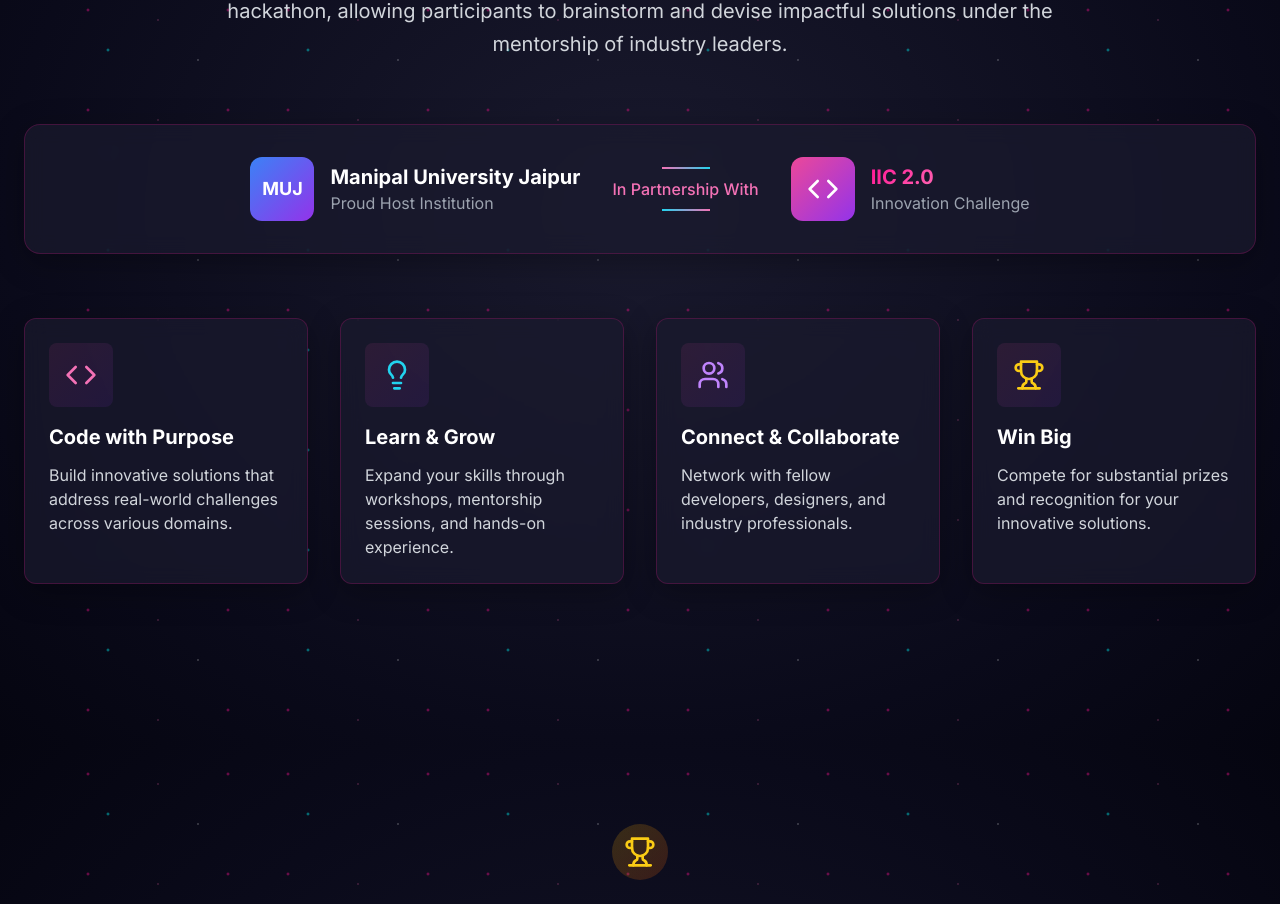
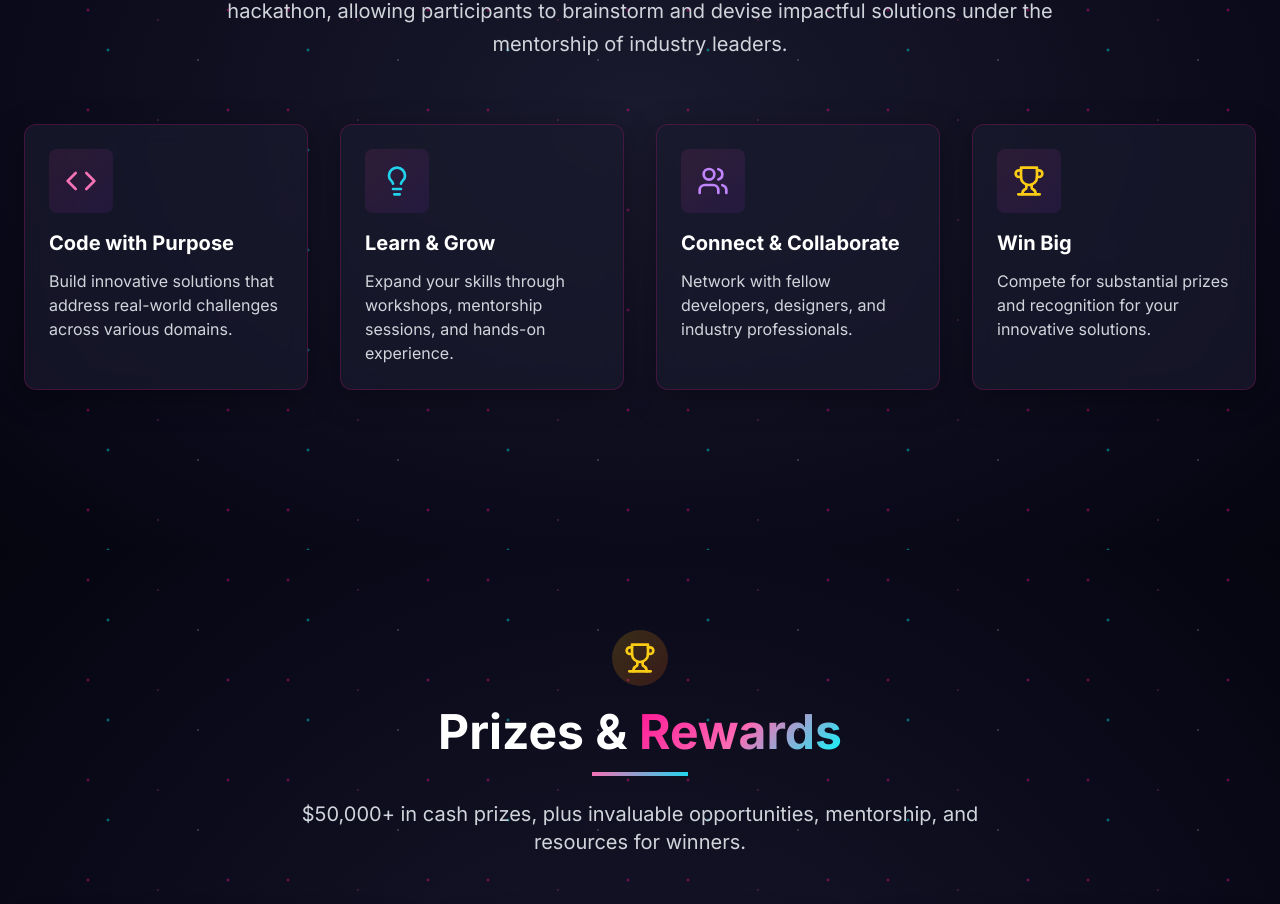
Before and after one commit to praneshnikhar/IIC-2.0, a React (Vite) app: page /home in a window 1280 px wide. Shown: the part 1120-2024 px from the top of the page. Built offline with nearby package versions, Linux system fonts and the light colour scheme.

Commit message:
Updated About.tsx

```diff
--- a/src/components/About.tsx
+++ b/src/components/About.tsx
@@ -65,35 +65,6 @@
           </p>
         </div>
 
-        {/* College Partnership Section */}
-        <div className="glass-card rounded-2xl p-8 mb-16 animate-on-scroll opacity-0">
-          <div className="flex flex-col md:flex-row items-center justify-center space-y-6 md:space-y-0 md:space-x-8">
-            <div className="flex items-center space-x-4">
-              <div className="w-16 h-16 bg-gradient-to-br from-blue-500 to-purple-600 rounded-xl flex items-center justify-center">
-                <span className="text-white font-bold text-lg">MUJ</span>
-              </div>
-              <div>
-                <h3 className="text-white font-bold text-xl">Manipal University Jaipur</h3>
-                <p className="text-gray-400">Proud Host Institution</p>
-              </div>
-            </div>
-            <div className="text-center">
-              <div className="w-12 h-0.5 bg-gradient-to-r from-pink-400 to-cyan-400 mx-auto mb-2"></div>
-              <p className="text-pink-400 font-medium">In Partnership With</p>
-              <div className="w-12 h-0.5 bg-gradient-to-r from-cyan-400 to-pink-400 mx-auto mt-2"></div>
-            </div>
-            <div className="flex items-center space-x-4">
-              <div className="w-16 h-16 bg-gradient-to-br from-pink-500 to-purple-600 rounded-xl flex items-center justify-center">
-                <Code className="h-8 w-8 text-white" />
-              </div>
-              <div>
-                <h3 className="gradient-text font-bold text-xl">IIC 2.0</h3>
-                <p className="text-gray-400">Innovation Challenge</p>
-              </div>
-            </div>
-          </div>
-        </div>
-
         <div className="grid md:grid-cols-2 lg:grid-cols-4 gap-8 mb-20">
           {features.map((feature, index) => (
             <div
```
